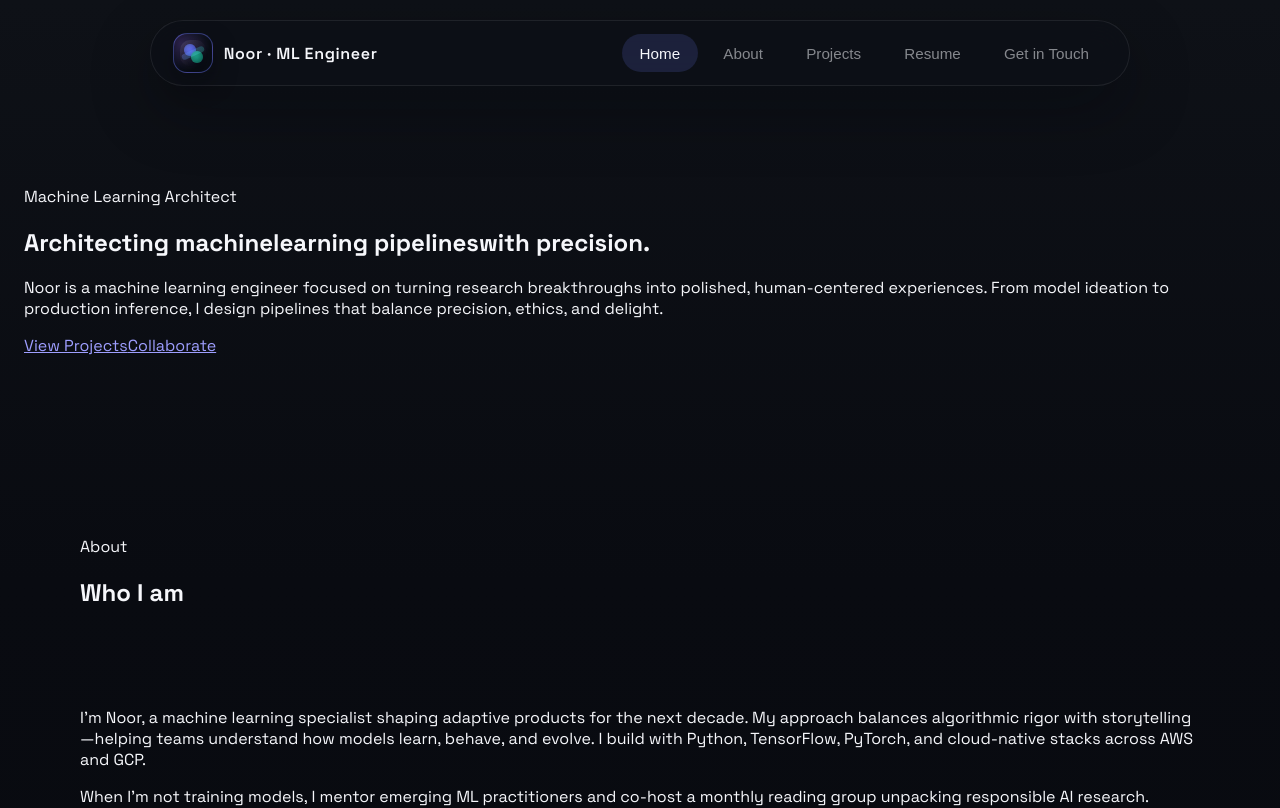
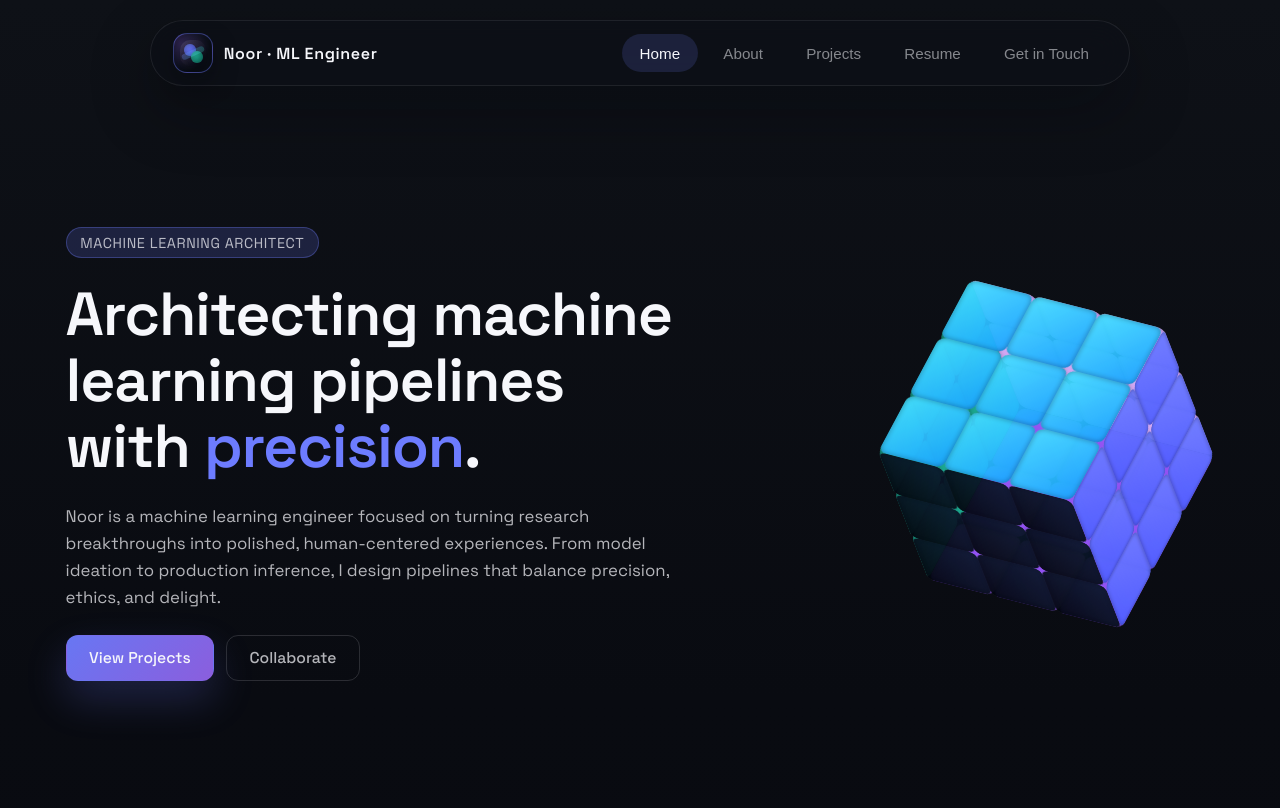
Before and after one commit to Hareem2024/noorssite, a React (Vite) app: page / in a window 1280 px wide. Shown: the top 808 px of the page. Built offline with nearby package versions, Linux system fonts and the light colour scheme.

Commit message:
Revise global layout

```diff
--- a/src/styles/global.css
+++ b/src/styles/global.css
@@ -287,7 +287,8 @@ main {
 .navbar__mobile-link:hover,
 .navbar__mobile-link--active {
   color: var(--text-primary);
-  border-color
+  border-color: rgba(246, 247, 251, 0.2);
+}
 
 /* Backdrop */
 .navbar__backdrop {
```
